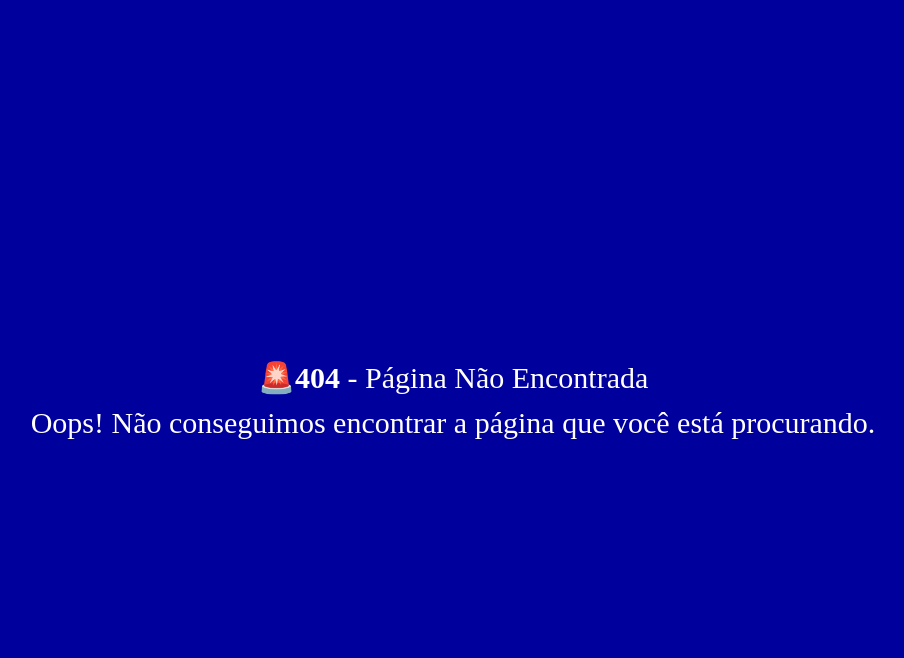
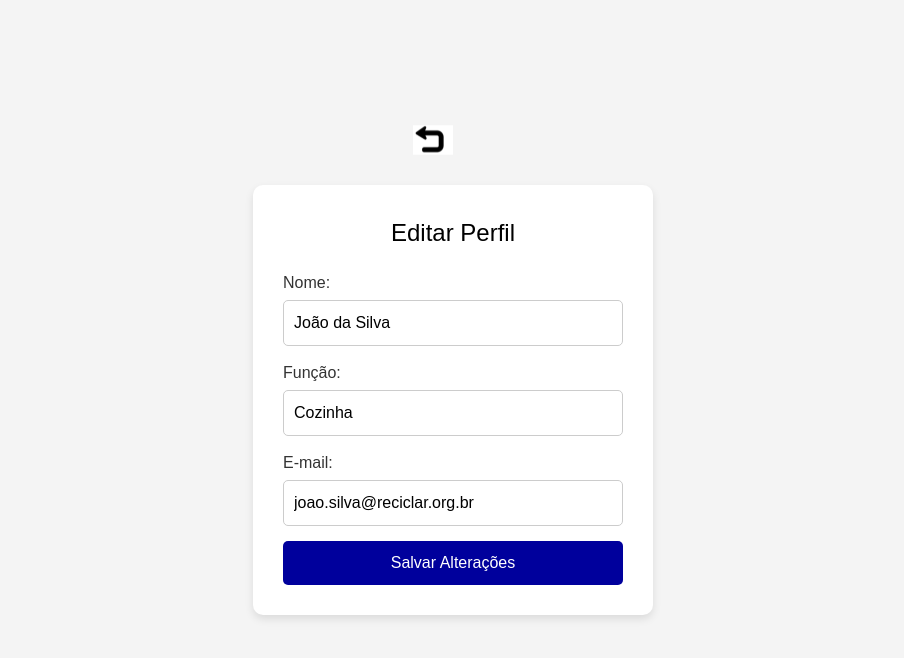
Before and after one commit to DaniLEP/Instituto_Reciclar, a React (Vite) app: page /editar-perfil in a window 1280 px wide. Before the commit this address had no page. Shown: the top 658 px of the page, without its empty margins (187-1091 px from the left). Built offline with nearby package versions, Linux system fonts and the light colour scheme.

Commit message:
ft: created pages, perfil and useStates

```diff
--- a/src/components/header.jsx
+++ b/src/components/header.jsx
@@ -27,7 +27,7 @@ export default function Header() {
                 </button>
               </Link>
               <Link to="/cadastro">
-                <button className="inline-flex items-center text-white justify-center text-[16px] transition-colors focus-visible:outline-none hover:text-primary h-[48px] px-4 py-2">
+                <button className="inline-flex items-center text-white justify-center text-[16px] transition-colors focus-visible:outline-none hover:text-primary h-[48px] px-1 py-2">
                   Cadastro
                 </button>
               </Link>
@@ -39,6 +39,11 @@ export default function Header() {
               <Link to="/retirada">
                 <button className="inline-flex items-center text-white justify-center text-[16px] transition-colors focus-visible:outline-none hover:text-primary h-[48px] px-4 py-2">
                   Retirada
+                </button>
+              </Link>
+              <Link to="/meu-perfil">
+                <button className="inline-flex items-center text-white justify-center text-[16px] transition-colors focus-visible:outline-none hover:text-primary h-[48px] px-4 py-2">
+                  <img src="/myUser.svg" />
                 </button>
               </Link>
             </ul>
@@ -77,6 +82,11 @@ export default function Header() {
               <Link to="/retirada">
                 <li className="my-4 py-4 border-b border-[#00FF62] hover:bg-white hover:text-black hover:rounded">
                   Retirada
+                </li>
+              </Link>
+              <Link to="/meu-perfil">
+                <li className="my-4 py-4 border-b border-[#00FF62] hover:bg-white hover:text-black hover:rounded">
+                  Meu Perfil
                 </li>
               </Link>
             </ul>
@@ -120,10 +130,14 @@ export default function Header() {
                   transition: "transform 0.3s ease",
                   marginBottom: "10px",
                   color: "black",
+                  display: "flex",
+                  flexDirection: "column",
+                  alignItems: "center",
+                  justifyContent: "center", // Garantindo que o conteúdo fique centralizado
                 }}
               >
                 <Link to="/lista-pedidos">
-                  <img src="/listaPedidos.svg" className="h-[120px] ml-24" />
+                  <img src="/listaPedidos.svg" className="h-[120px] ml-[65px]" />
                   <h2 className="text-[40px]">Lista de Pedidos</h2>
                 </Link>
               </div>
@@ -138,10 +152,14 @@ export default function Header() {
                   transition: "transform 0.3s ease",
                   marginBottom: "10px",
                   color: "black",
+                  display: "flex",
+                  flexDirection: "column",
+                  alignItems: "center",
+                  justifyContent: "center",
                 }}
               >
                 <Link to="/cadastro">
-                  <img src="/cadastro.svg" className="h-[120px] ml-24" />
+                  <img src="/cadastro.svg" className="h-[120px] ml-[10px]" />
                   <h2 className="text-[40px]">Cadastro</h2>
                 </Link>
               </div>
@@ -156,10 +174,14 @@ export default function Header() {
                   transition: "transform 0.3s ease",
                   marginBottom: "10px",
                   color: "black",
+                  display: "flex",
+                  flexDirection: "column",
+                  alignItems: "center",
+                  justifyContent: "center",
                 }}
               >
                 <Link to="/relatorio">
-                  <img src="/relatorio.svg" className="h-[120px] ml-20" />
+                  <img src="/relatorio.svg" className="h-[120px] ml-[20px]" />
                   <h2 className="text-[40px]">Relatórios</h2>
                 </Link>
               </div>
@@ -174,10 +196,14 @@ export default function Header() {
                   transition: "transform 0.3s ease",
                   marginBottom: "10px",
                   color: "black",
+                  display: "flex",
+                  flexDirection: "column",
+                  alignItems: "center",
+                  justifyContent: "center",
                 }}
               >
                 <Link to="/retirada">
-                  <img src="/retirada.svg" className="h-[120px] ml-20" />
+                  <img src="/retirada.svg" className="h-[120px] ml-[10px]" />
                   <h2 className="text-[40px]">Retirada</h2>
                 </Link>
               </div>
--- /dev/null
+++ b/src/components/perfil.jsx
@@ -0,0 +1,114 @@
+import { useNavigate } from "react-router-dom";
+import styled from 'styled-components';
+import { Link } from "react-router-dom";
+
+
+export default function Profile() {
+  const userData = {
+    name: 'João da Silva',
+    role: 'Cozinha',
+    email: 'joao.silva@reciclar.org.br',
+    profilePicture: '/user.svg', // Caminho para a imagem do perfil
+  };
+
+  const navigate = useNavigate();
+  const edit = () => {
+    navigate('/editar-perfil');
+  };
+
+  const BackButton = styled(Link)`
+  position: absolute;
+  top: 25vh;
+  left: 75vh;
+  background: none;
+  border: none;
+  cursor: pointer;
+
+  img {
+    width: 40px;
+    height: 40px;
+
+    @media (max-width: 768px) {
+      width: 30px; /* Ajuste do tamanho da imagem para telas menores */
+      height: 30px;
+      position: absolute;
+      top: 3vh;
+      left: -66vh;
+    }
+    }
+  }
+`;
+
+  return (
+
+    <div
+      style={{
+        display: 'flex',
+        justifyContent: 'center',
+        alignItems: 'center',
+        height: '100vh',
+        backgroundColor: '#f4f4f4',
+        padding: '20px',
+      }}
+    >
+      <div
+        style={{
+          backgroundColor: '#fff',
+          padding: '30px',
+          borderRadius: '10px',
+          boxShadow: '0 4px 8px rgba(0,0,0,0.1)',
+          width: '400px',
+          textAlign: 'center',
+        }}
+      >
+        <BackButton to={'/'}>
+          <img src="/return.svg" alt="Voltar" />
+        </BackButton>
+
+        {/* Foto de perfil */}
+        <img
+          src={userData.profilePicture}
+          alt="Profile"
+          style={{
+            borderRadius: '55%',
+            width: '60px',
+            height: '60px',
+            objectFit: 'cover',
+            marginBottom: '20px',
+            marginLeft: '24vh',
+          }}
+        />
+
+        {/* Nome do usuário */}
+        <h2 style={{ marginBottom: '10px', fontSize: '24px', color: '#333' }}>
+          {userData.name}
+        </h2>
+
+        {/* Cargo do usuário */}
+        <p style={{ marginBottom: '5px', fontSize: '18px', color: '#555' }}>
+          Função: {userData.role}
+        </p>
+
+        {/* E-mail do usuário */}
+        <p style={{ marginBottom: '5px', fontSize: '18px', color: '#555' }}>
+          E-mail: {userData.email}
+        </p>
+        {/* Botão de Editar Perfil */}
+        <button
+          style={{
+            backgroundColor: '#00009C',
+            color: '#fff',
+            border: 'none',
+            padding: '10px 20px',
+            borderRadius: '5px',
+            cursor: 'pointer',
+            fontSize: '16px',
+            marginTop: '10px'
+          }}
+          onClick={edit}>
+          Editar Perfil
+        </button>
+      </div>
+    </div>
+  );
+}
--- /dev/null
+++ b/src/components/useStates.jsx
@@ -0,0 +1,170 @@
+import{ useState } from 'react';
+import { useNavigate } from 'react-router-dom';
+import styled from 'styled-components';
+import { Link } from "react-router-dom";
+
+export default function EditProfile() {
+  // Estado para armazenar os dados do formulário
+  const [userData, setUserData] = useState({
+    name: 'João da Silva',
+    role: 'Cozinha',
+    email: 'joao.silva@reciclar.org.br',
+    profilePicture: '/profile.jpg', // Caminho para a imagem do perfil
+  });
+
+  const navigate = useNavigate();
+  const voltar = () => {
+    navigate('/meu-perfil');
+  };
+
+
+
+  const BackButton = styled(Link)`
+  position: absolute;
+  top: 15vh;
+  left: 75vh;
+  background: none;
+  border: none;
+  cursor: pointer;
+
+  img {
+    width: 40px;
+    height: 40px;
+
+    @media (max-width: 768px) {
+      width: 30px; /* Ajuste do tamanho da imagem para telas menores */
+      height: 30px;
+      position: absolute;
+      top: 15vh;
+      left: 11vh;
+    }
+    }
+  }
+`;
+
+  // Função para lidar com a alteração dos campos do formulário
+  const handleInputChange = (e) => {
+    const { name, value } = e.target;
+    setUserData({
+      ...userData,
+      [name]: value,
+    });
+  };
+
+  // Função de envio do formulário (simulação)
+  const handleSubmit = (e) => {
+    e.preventDefault();
+    alert('Perfil atualizado com sucesso!');
+    // Aqui você pode adicionar a lógica para enviar os dados para a API ou banco de dados
+  };
+
+  return (
+    <div
+      style={{
+        display: 'flex',
+        justifyContent: 'center',
+        alignItems: 'center',
+        height: '100vh',
+        backgroundColor: '#f4f4f4',
+        padding: '20px',
+      }}
+    >
+        <BackButton to={'/meu-perfil'}>
+          <img src="/return.svg" alt="Voltar" />
+        </BackButton>
+      <div
+        style={{
+          backgroundColor: '#fff',
+          padding: '30px',
+          borderRadius: '10px',
+          boxShadow: '0 4px 8px rgba(0,0,0,0.1)',
+          width: '400px',
+        }}
+      >
+        <h2 style={{ textAlign: 'center', marginBottom: '20px', fontSize: '24px' }}>
+          Editar Perfil
+        </h2>
+
+        {/* Formulário de edição de perfil */}
+        <form onSubmit={handleSubmit}>
+          {/* Campo Nome */}
+          <div style={{ marginBottom: '15px' }}>
+            <label style={{ display: 'block', marginBottom: '5px', color: '#333' }}>
+              Nome:
+            </label>
+            <input
+              type="text"
+              name="name"
+              value={userData.name}
+              onChange={handleInputChange}
+              style={{
+                width: '100%',
+                padding: '10px',
+                borderRadius: '5px',
+                border: '1px solid #ccc',
+              }}
+            />
+          </div>
+
+          {/* Campo Função */}
+          <div style={{ marginBottom: '15px' }}>
+            <label style={{ display: 'block', marginBottom: '5px', color: '#333' }}>
+              Função:
+            </label>
+            <input
+              type="text"
+              name="role"
+              value={userData.role}
+              onChange={handleInputChange}
+              style={{
+                width: '100%',
+                padding: '10px',
+                borderRadius: '5px',
+                border: '1px solid #ccc',
+              }}
+            />
+          </div>
+
+          {/* Campo E-mail */}
+          <div style={{ marginBottom: '15px' }}>
+            <label style={{ display: 'block', marginBottom: '5px', color: '#333' }}>
+              E-mail:
+            </label>
+            <input
+              type="email"
+              name="email"
+              value={userData.email}
+              onChange={handleInputChange}
+              style={{
+                width: '100%',
+                padding: '10px',
+                borderRadius: '5px',
+                border: '1px solid #ccc',
+              }}
+            />
+          </div>
+
+
+          {/* Botão de salvar */}
+          <button
+            type="submit"
+            style={{
+              backgroundColor: '#00009C',
+              color: '#fff',
+              border: 'none',
+              padding: '10px 20px',
+              borderRadius: '5px',
+              cursor: 'pointer',
+              width: '100%',
+              fontSize: '16px',
+            }}
+            onClick={voltar}
+          >
+            Salvar Alterações
+
+          </button>
+        </form>
+      </div>
+    </div>
+  );
+}
```
Also changed, not shown: src/main.jsx (+10 -0 lines), public/myUser.svg (added), public/user.svg (added).
